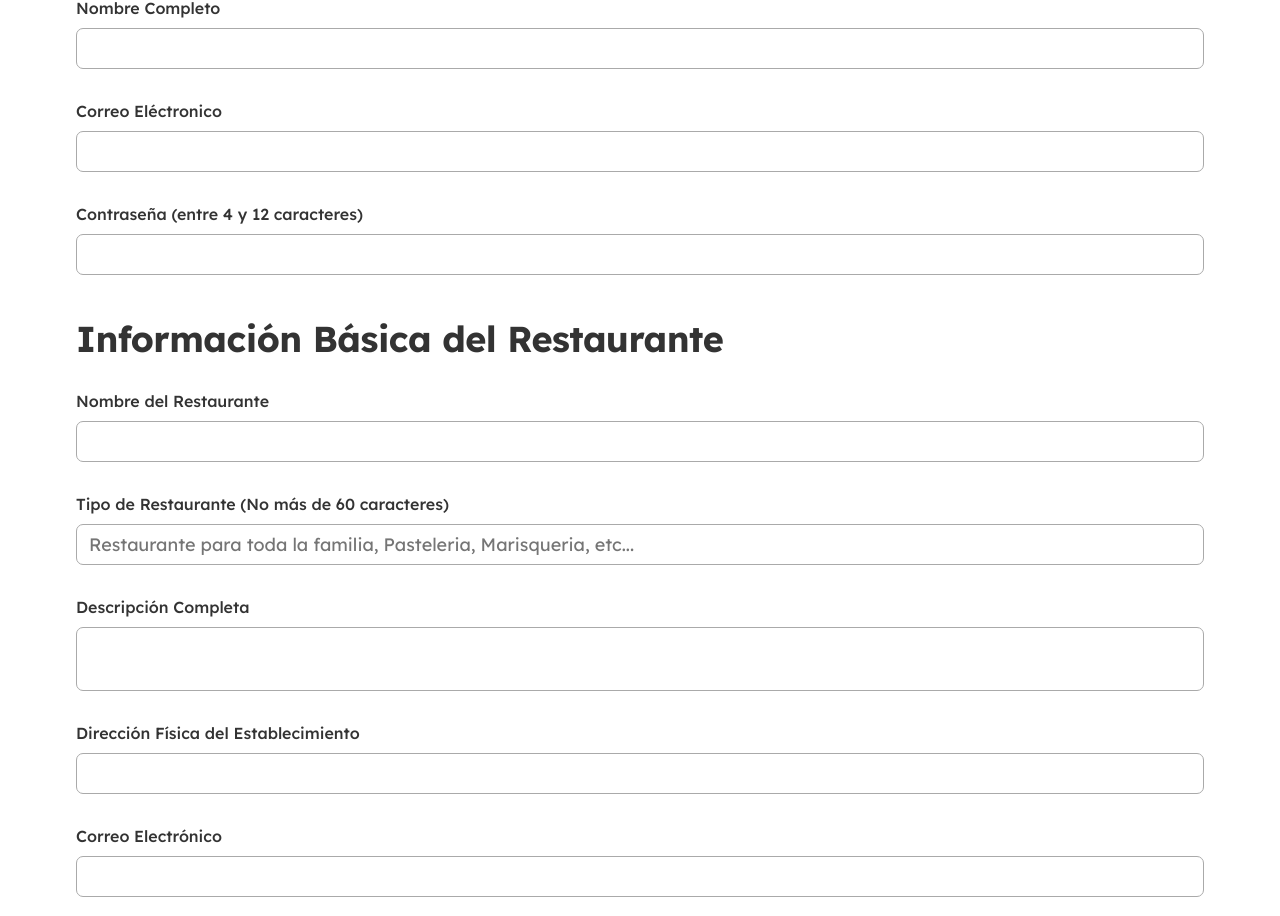
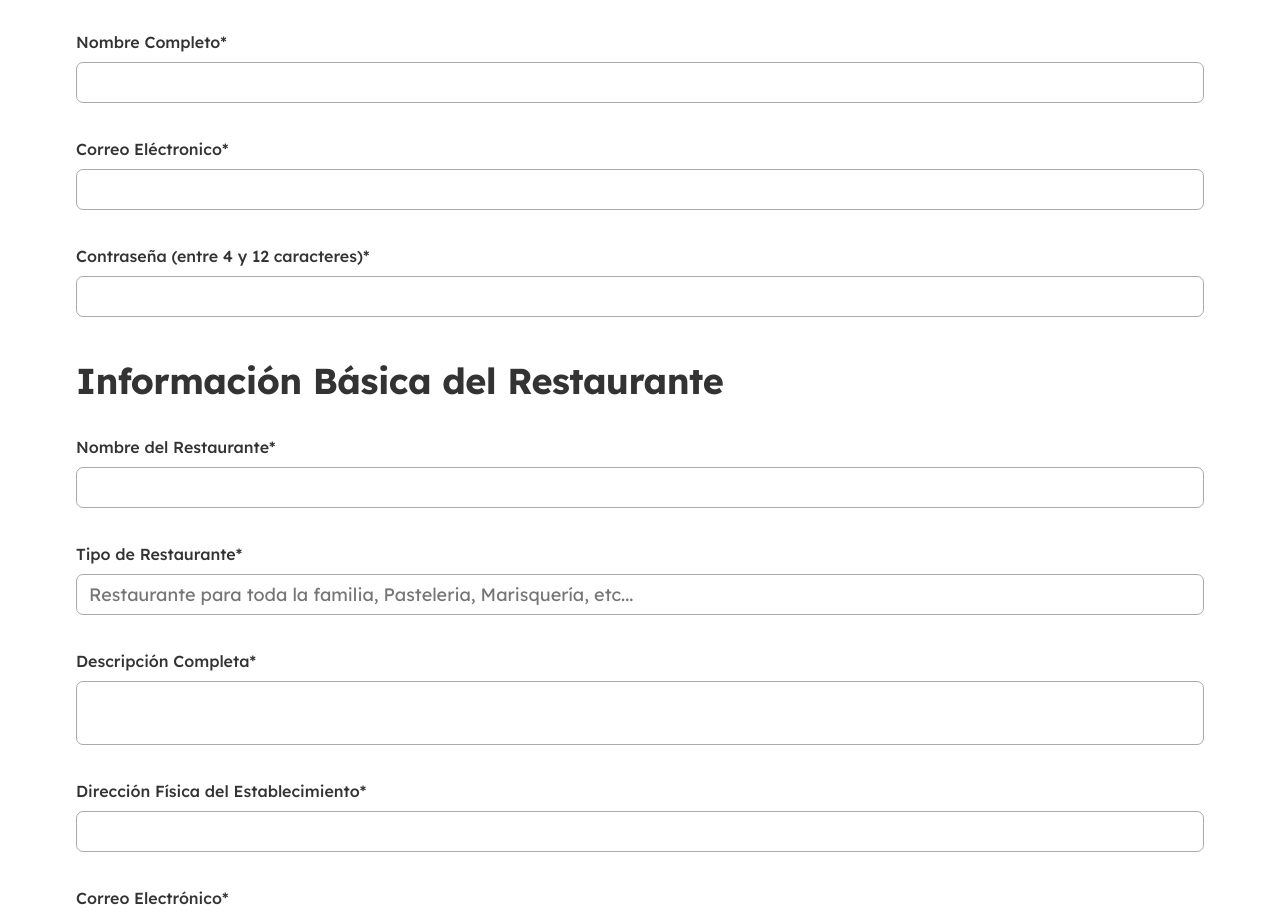
Before and after one commit to RaisedEel/Food-app-LaForanea, a React (Create React App) app: page /new/restaurant in a window 1280 px wide. Shown: the part 810-1726 px from the top of the page. Built offline with nearby package versions, Linux system fonts and the light colour scheme.

Commit message:
Cambiado InputField y useInput para trabajar juntos en lugar de separados como se encontraban originalmente, este cambio redujo las lineas de codigo considerablemente en comparacion a la pasada iteracion.

```diff
--- a/src/components/forms/Form.module.css
+++ b/src/components/forms/Form.module.css
@@ -9,7 +9,7 @@
   padding: 0 1.2rem;
   display: flex;
   flex-direction: column;
-  gap: 1.2rem;
+  gap: 1.6rem;
 }
 
 .form-fieldset h2 {
@@ -28,6 +28,7 @@
   transition: all 0.3s;
 }
 
-.form-button:hover {
-  background-color: #c75d5d;
+.form-button:disabled {
+  background-color: #888;
+  cursor: default;
 }
--- a/src/components/forms/Login.js
+++ b/src/components/forms/Login.js
@@ -1,6 +1,6 @@
+import { useState } from 'react';
 import { useDispatch } from 'react-redux';
 import { Link } from 'react-router-dom';
-import useInput from '../../hooks/useInput';
 import { authenticationActions } from '../../context/authentication-slice';
 import InputField from './inputs/InputField';
 
@@ -8,34 +8,10 @@ import classes from './Login.module.css';
 
 function Login() {
   const dispatch = useDispatch();
-  const {
-    value: emailValue,
-    isValid: emailIsValid,
-    errorMessage: emailError,
-    valueChangeHandler: emailChangeHandler,
-    inputBlurHandler: emailBlurHandler,
-  } = useInput('', true, [
-    {
-      condition: (value) => value.trim().match(/(.+)@(.+){2,}\.(.+){2,}/),
-      errorMessage: 'El correo dado no es válido',
-    },
-  ]);
+  const [emailIsValid, setEmailIsValid] = useState(false);
+  const [passwordIsValid, setPasswordIsValid] = useState(false);
 
-  const {
-    value: passwordValue,
-    isValid: passwordIsValid,
-    errorMessage: passwordError,
-    valueChangeHandler: passwordChangeHandler,
-    inputBlurHandler: passwordBlurHandler,
-  } = useInput('', true, [
-    {
-      condition: (value) =>
-        value.trim().length <= 12 && value.trim().length >= 4,
-      errorMessage: 'La contraseña debe contener entre 4 y 12 caracteres',
-    },
-  ]);
-
-  function loginHandler(event) {
+  function onSubmitHandler(event) {
     event.preventDefault();
 
     if (!emailIsValid || !passwordIsValid) {
@@ -44,17 +20,23 @@ function Login() {
 
     dispatch(
       authenticationActions.login({
-        email: emailValue,
-        password: passwordValue,
+        email: emailIsValid,
+        password: passwordIsValid,
       })
     );
   }
 
   return (
-    <form className={classes.login} action='/' onSubmit={loginHandler}>
+    <form className={classes.login} onSubmit={onSubmitHandler}>
       <p className={classes['login-create-account']}>
         No tienes cuenta aún?{' '}
-        <Link className={classes['login-link']} to='/'>
+        <Link
+          className={classes['login-link']}
+          to='/new/user'
+          onClick={() => {
+            dispatch(authenticationActions.toggleLogin());
+          }}
+        >
           Crea tu Cuenta Aquí
         </Link>
       </p>
@@ -62,21 +44,28 @@ function Login() {
       <InputField
         id='login-email'
         label='Correo Electrónico'
-        type='email'
-        value={emailValue}
-        onChange={emailChangeHandler}
-        onBlur={emailBlurHandler}
-        error-message={emailError}
+        inputConfiguration={{ type: 'email' }}
+        isValid={setEmailIsValid}
+        validation={[
+          {
+            condition: (value) => value.trim().match(/(.+)@(.+){2,}\.(.+){2,}/),
+            errorMessage: 'El correo dado no es válido',
+          },
+        ]}
       />
 
       <InputField
         id='login-password'
         label='Contraseña'
-        type='password'
-        value={passwordValue}
-        onChange={passwordChangeHandler}
-        onBlur={passwordBlurHandler}
-        error-message={passwordError}
+        inputConfiguration={{ type: 'password' }}
+        isValid={setPasswordIsValid}
+        validation={[
+          {
+            condition: (value) =>
+              value.trim().length <= 12 && value.trim().length >= 4,
+            errorMessage: 'La contraseña debe contener entre 4 y 12 caracteres',
+          },
+        ]}
       />
 
       <button className={classes['login-button']}>Iniciar Sesión</button>
--- a/src/components/forms/RestaurantForm.js
+++ b/src/components/forms/RestaurantForm.js
@@ -1,5 +1,4 @@
-import { Fragment } from 'react';
-import useInput from '../../hooks/useInput';
+import { Fragment, useState } from 'react';
 import Banner from '../ui/Banner';
 import InputField from './inputs/InputField';
 import classes from './Form.module.css';
@@ -7,140 +6,15 @@ import classes from './Form.module.css';
 import owners from '../../assets/images/forms/form-restaurant.jpg';
 
 function RestaurantForm(props) {
-  const {
-    value: nameValue,
-    isValid: nameIsValid,
-    errorMessage: nameError,
-    valueChangeHandler: nameChangeHandler,
-    inputBlurHandler: nameBlurHandler,
-  } = useInput('', true, [
-    {
-      condition: (value) => value.trim().length <= 60,
-      errorMessage: 'Este campo acepta un máximo de 60 caracteres',
-    },
-  ]);
-
-  const {
-    value: emailValue,
-    isValid: emailIsValid,
-    errorMessage: emailError,
-    valueChangeHandler: emailChangeHandler,
-    inputBlurHandler: emailBlurHandler,
-  } = useInput('', true, [
-    {
-      condition: (value) => value.trim().match(/(.+)@(.+){2,}\.(.+){2,}/),
-      errorMessage: 'El correo dado no es válido',
-    },
-  ]);
-
-  const {
-    value: passwordValue,
-    isValid: passwordIsValid,
-    errorMessage: passwordError,
-    valueChangeHandler: passwordChangeHandler,
-    inputBlurHandler: passwordBlurHandler,
-  } = useInput('', true, [
-    {
-      condition: (value) =>
-        value.trim().length <= 12 && value.trim().length >= 4,
-      errorMessage: 'La contraseña debe contener entre 4 y 12 caracteres',
-    },
-  ]);
-
-  const {
-    value: resNameValue,
-    isValid: resNameIsValid,
-    errorMessage: resNameError,
-    valueChangeHandler: resNameChangeHandler,
-    inputBlurHandler: resNameBlurHandler,
-  } = useInput('', true, [
-    {
-      condition: (value) => value.trim().length <= 60,
-      errorMessage: 'Este campo acepta un máximo de 60 caracteres',
-    },
-  ]);
-
-  const {
-    value: typeValue,
-    isValid: typeIsValid,
-    errorMessage: typeError,
-    valueChangeHandler: typeChangeHandler,
-    inputBlurHandler: typeBlurHandler,
-  } = useInput('', true, [
-    {
-      condition: (value) => value.trim().length <= 60,
-      errorMessage: 'Este campo acepta un máximo de 60 caracteres',
-    },
-  ]);
-
-  const {
-    value: descriptionValue,
-    isValid: descriptionIsValid,
-    errorMessage: descriptionError,
-    valueChangeHandler: descriptionChangeHandler,
-    inputBlurHandler: descriptionBlurHandler,
-  } = useInput('', true);
-
-  const {
-    value: addressValue,
-    isValid: addressIsValid,
-    errorMessage: addressError,
-    valueChangeHandler: addressChangeHandler,
-    inputBlurHandler: addressBlurHandler,
-  } = useInput('', true);
-
-  const {
-    value: resEmailValue,
-    isValid: resEmailIsValid,
-    errorMessage: resEmailError,
-    valueChangeHandler: resEmailChangeHandler,
-    inputBlurHandler: resEmailBlurHandler,
-  } = useInput('', true);
-
-  const {
-    value: cellphoneValue,
-    isValid: cellphoneIsValid,
-    errorMessage: cellphoneError,
-    valueChangeHandler: cellphoneChangeHandler,
-    inputBlurHandler: cellphoneBlurHandler,
-  } = useInput('', true, [
-    {
-      condition: (value) => value.trim().match(/\d/g).length === 10,
-      errorMessage: 'El télefono no es valido',
-    },
-  ]);
-
-  const {
-    value: fbAccountValue,
-    isValid: fbAccountIsValid,
-    errorMessage: fbAccountError,
-    valueChangeHandler: fbAccountChangeHandler,
-    inputBlurHandler: fbAccountBlurHandler,
-  } = useInput('');
-
-  const {
-    value: twAccountValue,
-    isValid: twAccountIsValid,
-    errorMessage: twAccountError,
-    valueChangeHandler: twAccountChangeHandler,
-    inputBlurHandler: twAccountBlurHandler,
-  } = useInput('');
-
-  const {
-    value: whAccountValue,
-    isValid: whAccountIsValid,
-    errorMessage: whAccountError,
-    valueChangeHandler: whAccountChangeHandler,
-    inputBlurHandler: whAccountBlurHandler,
-  } = useInput('');
-
-  const {
-    value: igAccountValue,
-    isValid: igAccountIsValid,
-    errorMessage: igAccountError,
-    valueChangeHandler: igAccountChangeHandler,
-    inputBlurHandler: igAccountBlurHandler,
-  } = useInput('');
+  const [nameIsValid, setNameIsValid] = useState(false);
+  const [emailIsValid, setEmailIsValid] = useState(false);
+  const [passwordIsValid, setPasswordIsValid] = useState(false);
+  const [resNameIsValid, setResNameIsValid] = useState(false);
+  const [typeIsValid, setTypeIsValid] = useState(false);
+  const [descriptionIsValid, setDescriptionIsValid] = useState(false);
+  const [addressIsValid, setAddressIsValid] = useState(false);
+  const [resEmailIsValid, setResEmailIsValid] = useState(false);
+  const [cellphoneIsValid, setCellphoneIsValid] = useState(false);
 
   const formIsValid =
     nameIsValid &&
@@ -151,11 +25,7 @@ function RestaurantForm(props) {
     descriptionIsValid &&
     addressIsValid &&
     resEmailIsValid &&
-    cellphoneIsValid &&
-    fbAccountIsValid &&
-    twAccountIsValid &&
-    whAccountIsValid &&
-    igAccountIsValid;
+    cellphoneIsValid;
 
   function onSubmitHandler(event) {
     event.preventDefault();
@@ -171,147 +41,165 @@ function RestaurantForm(props) {
         style={{
           backgroundColor: '#4263eb',
           color: '#fff',
-          height: '43rem',
           marginBottom: '9.6rem',
         }}
-        title='Dale más exposición a tu negocio'
+        title='Dale más exposición a tu negocio!'
         text='¿Cansado de que los otros restaurantes tengan la ventaja solo por tener página web? Ahora te damos la oportunidad de tener tu propio espacio en la web y sin tener que pagar precios exorbitantes. Te damos 1 mes de prueba gratis al crear tu cuenta ahora mismo y ¡con todos los platillos que desees agregar! Ahora tu también estaras a la vanguardia.'
         image={owners}
       />
+
       <form className={classes.form} onSubmit={onSubmitHandler}>
         <fieldset className={classes['form-fieldset']}>
           <h2 className='heading-secondary'>Información del Usuario</h2>
+
           <InputField
             id='name-input'
-            label='Nombre Completo'
-            value={nameValue}
-            onChange={nameChangeHandler}
-            onBlur={nameBlurHandler}
-            error-message={nameError}
+            label='Nombre Completo*'
+            isValid={setNameIsValid}
+            validation={[
+              {
+                condition: (value) => value.trim().length <= 60,
+                errorMessage: 'Este campo acepta un máximo de 60 caracteres',
+              },
+            ]}
           />
 
           <InputField
             id='email-input'
-            label='Correo Eléctronico'
-            type='email'
-            value={emailValue}
-            onChange={emailChangeHandler}
-            onBlur={emailBlurHandler}
-            error-message={emailError}
+            label='Correo Eléctronico*'
+            inputConfiguration={{ type: 'email' }}
+            isValid={setEmailIsValid}
+            validation={[
+              {
+                condition: (value) =>
+                  value.trim().match(/(.+)@(.+){2,}\.(.+){2,}/),
+                errorMessage: 'El correo dado no es válido',
+              },
+            ]}
           />
 
           <InputField
             id='password-input '
-            label='Contraseña (entre 4 y 12 caracteres)'
-            type='password'
-            value={passwordValue}
-            onChange={passwordChangeHandler}
-            onBlur={passwordBlurHandler}
-            error-message={passwordError}
+            label='Contraseña (entre 4 y 12 caracteres)*'
+            inputConfiguration={{ type: 'password' }}
+            isValid={setPasswordIsValid}
+            validation={[
+              {
+                condition: (value) =>
+                  value.trim().length <= 12 && value.trim().length >= 4,
+                errorMessage:
+                  'La contraseña debe contener entre 4 y 12 caracteres',
+              },
+            ]}
           />
         </fieldset>
         <fieldset className={classes['form-fieldset']}>
           <h2 className='heading-secondary'>
             Información Básica del Restaurante
           </h2>
+
           <InputField
             id='res-name-input'
-            label='Nombre del Restaurante'
-            value={resNameValue}
-            onChange={resNameChangeHandler}
-            onBlur={resNameBlurHandler}
-            error-message={resNameError}
+            label='Nombre del Restaurante*'
+            isValid={setResNameIsValid}
+            validation={[
+              {
+                condition: (value) => value.trim().length <= 60,
+                errorMessage: 'Este campo acepta un máximo de 60 caracteres',
+              },
+            ]}
           />
 
           <InputField
             id='type-input'
-            label='Tipo de Restaurante (No más de 60 caracteres)'
-            placeholder='Restaurante para toda la familia, Pasteleria, Marisqueria, etc...'
-            value={typeValue}
-            onChange={typeChangeHandler}
-            onBlur={typeBlurHandler}
-            error-message={typeError}
+            label='Tipo de Restaurante*'
+            inputConfiguration={{
+              placeholder:
+                'Restaurante para toda la familia, Pasteleria, Marisquería, etc...',
+            }}
+            isValid={setTypeIsValid}
+            validation={[
+              {
+                condition: (value) => value.trim().length <= 60,
+                errorMessage: 'Este campo acepta un máximo de 60 caracteres',
+              },
+            ]}
           />
 
           <InputField
             id='description-input'
-            label='Descripción Completa'
-            value={descriptionValue}
-            onChange={descriptionChangeHandler}
-            onBlur={descriptionBlurHandler}
-            error-message={descriptionError}
+            label='Descripción Completa*'
+            isValid={setDescriptionIsValid}
             textarea='true'
           />
 
           <InputField
             id='address-input'
-            label='Dirección Física del Establecimiento'
-            value={addressValue}
-            onChange={addressChangeHandler}
-            onBlur={addressBlurHandler}
-            error-message={addressError}
+            label='Dirección Física del Establecimiento*'
+            isValid={setAddressIsValid}
           />
 
           <InputField
             id='res-email-input'
-            label='Correo Electrónico'
-            type='email'
-            value={resEmailValue}
-            onChange={resEmailChangeHandler}
-            onBlur={resEmailBlurHandler}
-            error-message={resEmailError}
+            label='Correo Electrónico*'
+            inputConfiguration={{ type: 'email' }}
+            isValid={setResEmailIsValid}
+            validation={[
+              {
+                condition: (value) =>
+                  value.trim().match(/(.+)@(.+){2,}\.(.+){2,}/),
+                errorMessage: 'El correo dado no es válido',
+              },
+            ]}
           />
 
           <InputField
             id='cellphone-input'
-            label='Telefono (10 digitos)'
-            type='tel'
-            value={cellphoneValue}
-            onChange={cellphoneChangeHandler}
-            onBlur={cellphoneBlurHandler}
-            error-message={cellphoneError}
+            label='Teléfono (10 digitos)*'
+            inputConfiguration={{ type: 'tel' }}
+            isValid={setCellphoneIsValid}
+            validation={[
+              {
+                condition: (value) => value.trim().match(/\d/g).length === 10,
+                errorMessage: 'El télefono no es valido',
+              },
+            ]}
           />
         </fieldset>
         <fieldset className={classes['form-fieldset']}>
           <h2 className='heading-secondary'>Redes Sociales (Opcionales)</h2>
+
           <InputField
             id='fb-input'
             label='Facebook'
-            type='url'
-            value={fbAccountValue}
-            onChange={fbAccountChangeHandler}
-            onBlur={fbAccountBlurHandler}
-            error-message={fbAccountError}
+            inputConfiguration={{ type: 'url' }}
+            canBeEmpty
           />
+
           <InputField
             id='tw-input'
             label='Twitter'
-            type='url'
-            value={twAccountValue}
-            onChange={twAccountChangeHandler}
-            onBlur={twAccountBlurHandler}
-            error-message={twAccountError}
+            inputConfiguration={{ type: 'url' }}
+            canBeEmpty
           />
+
           <InputField
             id='wh-input'
             label='Whatsapp'
-            type='url'
-            value={whAccountValue}
-            onChange={whAccountChangeHandler}
-            onBlur={whAccountBlurHandler}
-            error-message={whAccountError}
+            inputConfiguration={{ type: 'url' }}
+            canBeEmpty
           />
+
           <InputField
             id='ig-input'
             label='Instagram'
-            type='url'
-            value={igAccountValue}
-            onChange={igAccountChangeHandler}
-            onBlur={igAccountBlurHandler}
-            error-message={igAccountError}
+            inputConfiguration={{ type: 'url' }}
+            canBeEmpty
           />
         </fieldset>
-        <button className={classes['form-button']}>Crear Nueva Cuenta</button>
+        <button className={classes['form-button']} disabled={!formIsValid}>
+          Crear Nueva Cuenta
+        </button>
       </form>
     </Fragment>
   );
--- a/src/components/forms/UserForm.js
+++ b/src/components/forms/UserForm.js
@@ -1,52 +1,15 @@
-import { Fragment } from 'react';
+import { Fragment, useState } from 'react';
 
 import InputField from './inputs/InputField';
 import Banner from '../ui/Banner';
 import classes from './Form.module.css';
 
 import costumer from '../../assets/images/forms/form-user.jpg';
-import useInput from '../../hooks/useInput';
 
 function UserForm(props) {
-  const {
-    value: nameValue,
-    isValid: nameIsValid,
-    errorMessage: nameError,
-    valueChangeHandler: nameChangeHandler,
-    inputBlurHandler: nameBlurHandler,
-  } = useInput('', true, [
-    {
-      condition: (value) => value.trim().length <= 60,
-      errorMessage: 'Este campo acepta un máximo de 60 caracteres',
-    },
-  ]);
-
-  const {
-    value: emailValue,
-    isValid: emailIsValid,
-    errorMessage: emailError,
-    valueChangeHandler: emailChangeHandler,
-    inputBlurHandler: emailBlurHandler,
-  } = useInput('', true, [
-    {
-      condition: (value) => value.trim().match(/(.+)@(.+){2,}\.(.+){2,}/),
-      errorMessage: 'El correo dado no es válido',
-    },
-  ]);
-
-  const {
-    value: passwordValue,
-    isValid: passwordIsValid,
-    errorMessage: passwordError,
-    valueChangeHandler: passwordChangeHandler,
-    inputBlurHandler: passwordBlurHandler,
-  } = useInput('', true, [
-    {
-      condition: (value) =>
-        value.trim().length <= 12 && value.trim().length >= 4,
-      errorMessage: 'La contraseña debe contener entre 4 y 12 caracteres',
-    },
-  ]);
+  const [nameIsValid, setNameIsValid] = useState(false);
+  const [emailIsValid, setEmailIsValid] = useState(false);
+  const [passwordIsValid, setPasswordIsValid] = useState(false);
 
   const formIsValid = nameIsValid && emailIsValid && passwordIsValid;
 
@@ -65,44 +28,60 @@ function UserForm(props) {
         style={{
           backgroundColor: '#de7607',
           color: '#fff',
-          height: '43rem',
           marginBottom: '9.6rem',
         }}
         title='Crea tu Cuenta Gratis'
         text='Podras interactuar con los diferentes restaurantes de una forma más sencilla y personalizada y ¡todo totalmente gratis! Escoge tus favoritos y califica a cada restaurante que te topes y mucho más. Se acabaron los días de tener que memorizarte tus restaurantes favoritos.'
         image={costumer}
       />
+
       <form className={classes.form} onSubmit={onSubmitHandler}>
         <fieldset className={classes['form-fieldset']}>
           <h2 className='heading-secondary'>Información del Usuario</h2>
           <InputField
             id='name-input'
-            label='Nombre Completo'
-            value={nameValue}
-            onChange={nameChangeHandler}
-            onBlur={nameBlurHandler}
-            error-message={nameError}
+            label='Nombre Completo*'
+            isValid={setNameIsValid}
+            validation={[
+              {
+                condition: (value) => value.trim().length <= 60,
+                errorMessage: 'Este campo acepta un máximo de 60 caracteres',
+              },
+            ]}
           />
+
           <InputField
             id='email-input'
-            label='Correo Electrónico'
-            type='email'
-            value={emailValue}
-            onChange={emailChangeHandler}
-            onBlur={emailBlurHandler}
-            error-message={emailError}
+            label='Correo Electrónico*'
+            inputConfiguration={{ type: 'email' }}
+            isValid={setEmailIsValid}
+            validation={[
+              {
+                condition: (value) =>
+                  value.trim().match(/(.+)@(.+){2,}\.(.+){2,}/),
+                errorMessage: 'El correo dado no es válido',
+              },
+            ]}
           />
+
           <InputField
-            id='password-input '
-            label='Contraseña (entre 4 y 12 caracteres)'
-            type='password'
-            value={passwordValue}
-            onChange={passwordChangeHandler}
-            onBlur={passwordBlurHandler}
-            error-message={passwordError}
+            id='password-input'
+            label='Contraseña (entre 4 y 12 caracteres)*'
+            inputConfiguration={{ type: 'password' }}
+            isValid={setPasswordIsValid}
+            validation={[
+              {
+                condition: (value) =>
+                  value.trim().length <= 12 && value.trim().length >= 4,
+                errorMessage:
+                  'La contraseña debe contener entre 4 y 12 caracteres',
+              },
+            ]}
           />
         </fieldset>
-        <button className={classes['form-button']}>Crear Nueva Cuenta</button>
+        <button className={classes['form-button']} disabled={!formIsValid}>
+          Crear Nueva Cuenta
+        </button>
       </form>
     </Fragment>
   );
--- a/src/components/forms/inputs/InputField.js
+++ b/src/components/forms/inputs/InputField.js
@@ -1,7 +1,19 @@
-import { useState } from 'react';
+import { useEffect, useState } from 'react';
+import useInput from '../../../hooks/useInput';
 import classes from './InputField.module.css';
 
 function InputField(props) {
+  const { value, isValid, valueChangeHandler, inputBlurHandler, errorMessage } =
+    useInput(
+      props.initialValue || '',
+      props.canBeEmpty ? false : true,
+      props.validation || []
+    );
+
+  useEffect(() => {
+    if (props.isValid) props.isValid(isValid ? value : false);
+  });
+
   const [disableInput, setDisableInput] = useState(
     props.editable ? true : false
   );
@@ -20,28 +32,38 @@ function InputField(props) {
       <div className={classes['input-body']}>
         {!props.textarea && (
           <input
-            {...props}
+            {...props.inputConfiguration}
+            id={props.id}
             name={props.id}
             disabled={disableInput}
             className={
-              props['error-message']
+              errorMessage
                 ? `${classes['input-box']} ${classes['input-box--error']}`
                 : classes['input-box']
             }
+            value={value}
+            onChange={valueChangeHandler}
+            onBlur={inputBlurHandler}
           />
         )}
+
         {props.textarea && (
           <textarea
-            {...props}
+            {...props.inputConfiguration}
+            id={props.id}
             name={props.id}
             disabled={disableInput}
             className={
-              props['error-message']
+              errorMessage
                 ? `${classes['input-box']} ${classes['input-box--error']}`
                 : classes['input-box']
             }
+            value={value}
+            onChange={valueChangeHandler}
+            onBlur={inputBlurHandler}
           />
         )}
+
         {props.editable && (
           <button
             type='button'
@@ -70,7 +92,7 @@ function InputField(props) {
         )}
       </div>
 
-      <p className={classes['input-error']}>{props['error-message']}</p>
+      <p className={classes['input-error']}>{errorMessage}</p>
     </div>
   );
 }
--- a/src/index.css
+++ b/src/index.css
@@ -162,7 +162,7 @@ select:focus {
   }
 
   .container {
-    padding: 3.2rem;
+    padding: 0 3.2rem;
   }
 
   .grid--4-cols,
```
Also changed, not shown: src/components/forms/inputs/InputField.module.css (+5 -4 lines).
